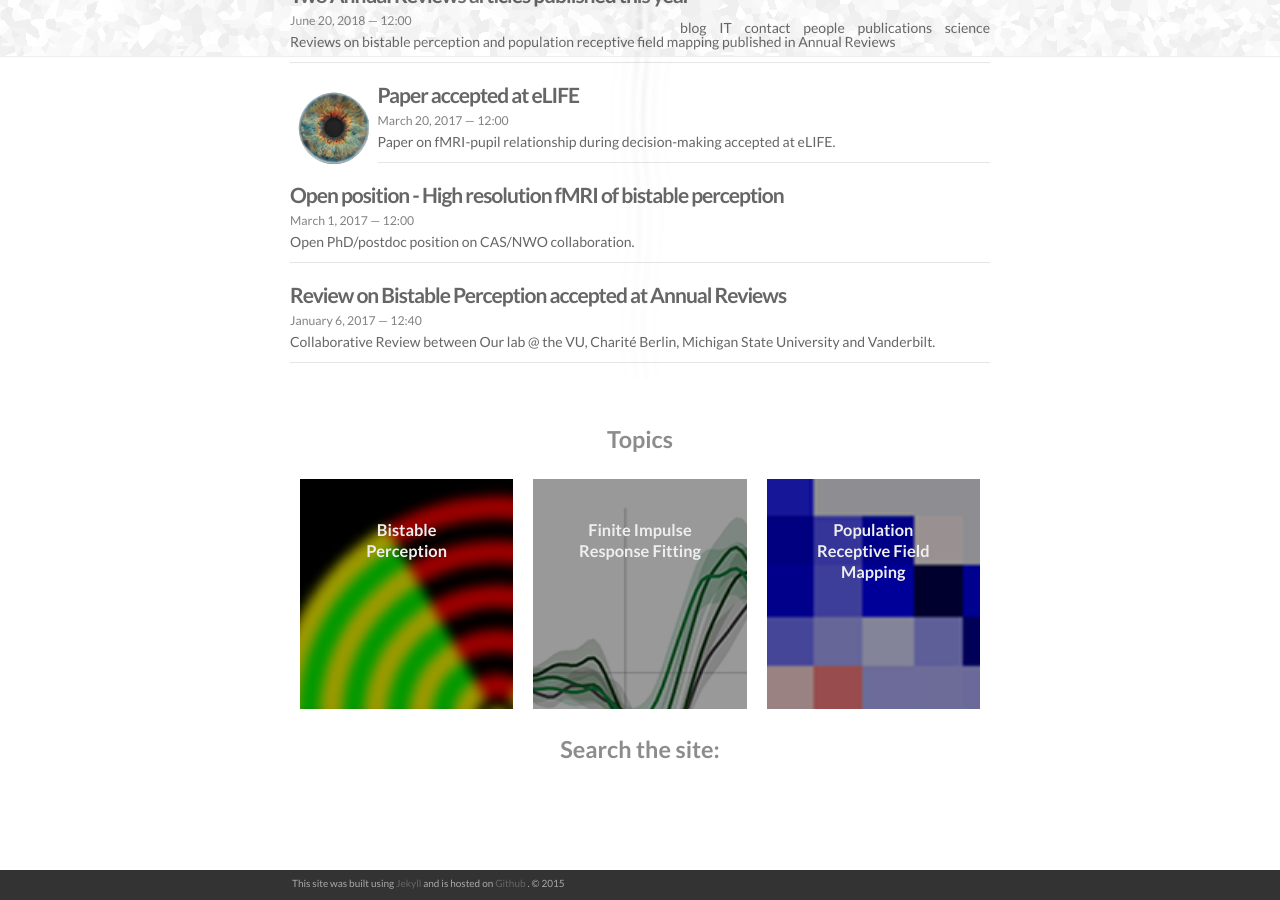
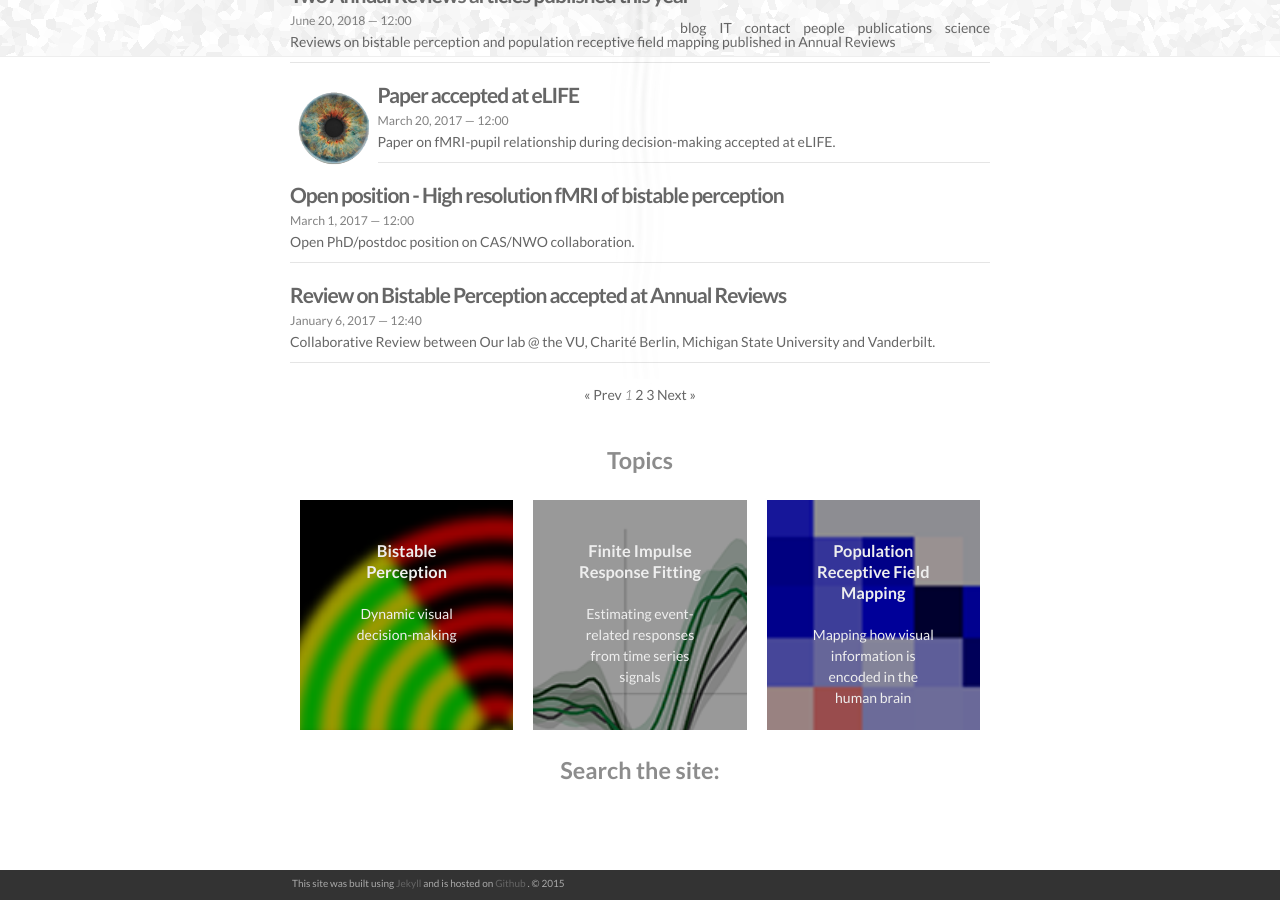
Before and after one commit to tknapen/tknapen.github.io, a Jekyll site: the page built from index.html, in a window 1280 px wide and 900 px high, scrolled down 560 px. Built offline with Jekyll 4.4.1, drawn with Linux system fonts in a browser that asks for light colours; nearby versions of some CDN libraries; the list of posts is cut into pages by our own code; comment, search, counter and statistics services are not loaded.

Commit message:
changed index text and added pagination links, changed links, updated portfolio part which doesnt link somehow??

```diff
--- a/index.html
+++ b/index.html
@@ -31,7 +31,7 @@ layout: default
     {% endfor %}
 </ul>
 <!-- Pagination links -->
-<!-- {% if paginator.total_pages > 1 %}
+{% if paginator.total_pages > 1 %}
 <div class="pagination">
   {% if paginator.previous_page %}
     <a href="{{ paginator.previous_page_path | relative_url }}">
@@ -61,7 +61,7 @@ layout: default
     <span>Next &raquo;</span>
   {% endif %}
 </div>
-{% endif %} -->
+{% endif %}
 
 <div class="header-bar">
   <h3>Topics</h3>
@@ -71,18 +71,18 @@ layout: default
 {% if project.frontpage %}
 <div class="project">
     <div class="thumbnail">
-      <a href="{{ site.baseurl }}{{ project.url }}">
+        <a href="{{ site.baseurl }}{{ project.url }}">
         {% if project.img %}
-          <img class="thumbnail" src="{{ project.img }}"/>
+        <img class="thumbnail" src="{{ project.img }}"/>
         {% else %}
-          <div class="thumbnail blankbox"></div>
+        <div class="thumbnail blankbox"></div>
         {% endif %}
         <span>
             <h3>{{ project.title }}</h3>
-<!--             <br/>
-            <p>{{ project.description }}</p> -->
+            <br/>
+            <p>{{ project.description }}</p>
         </span>
-      </a>
+        </a>
     </div>
 </div>
 {% endif %}
```
